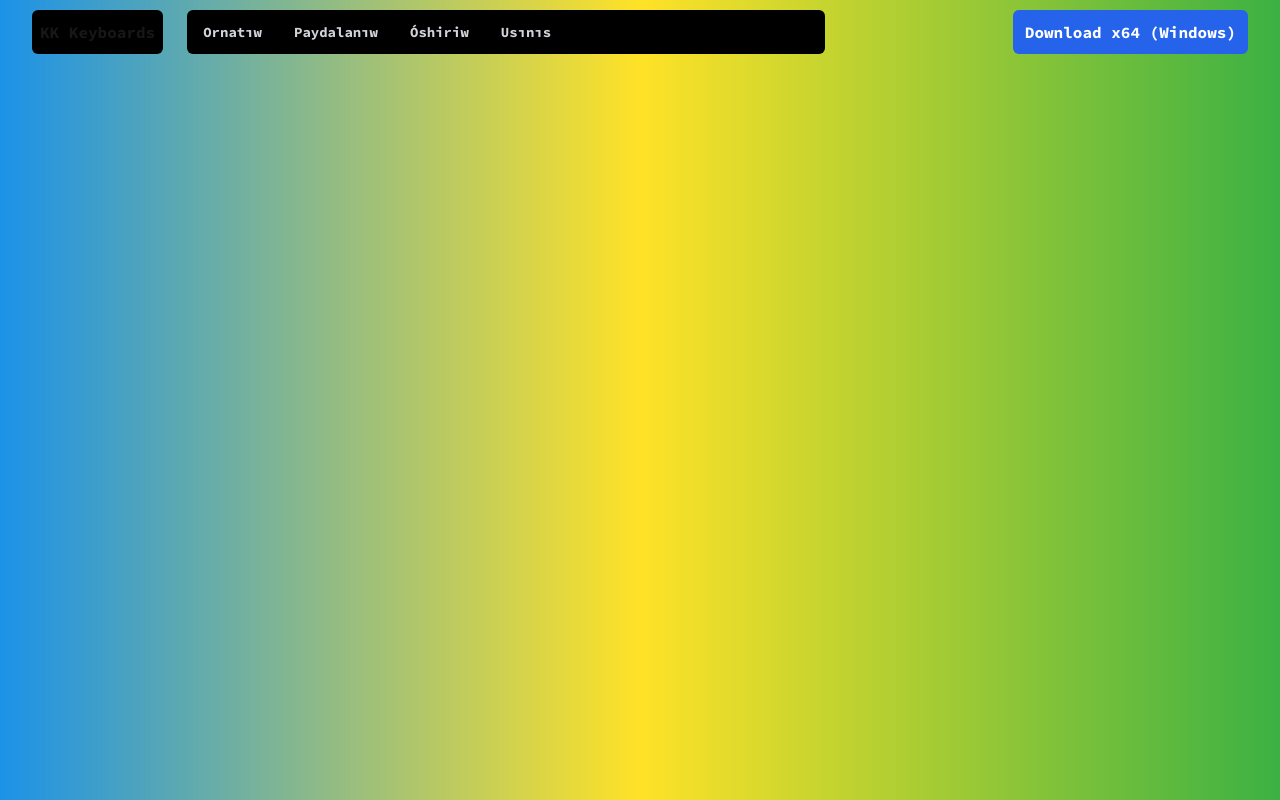
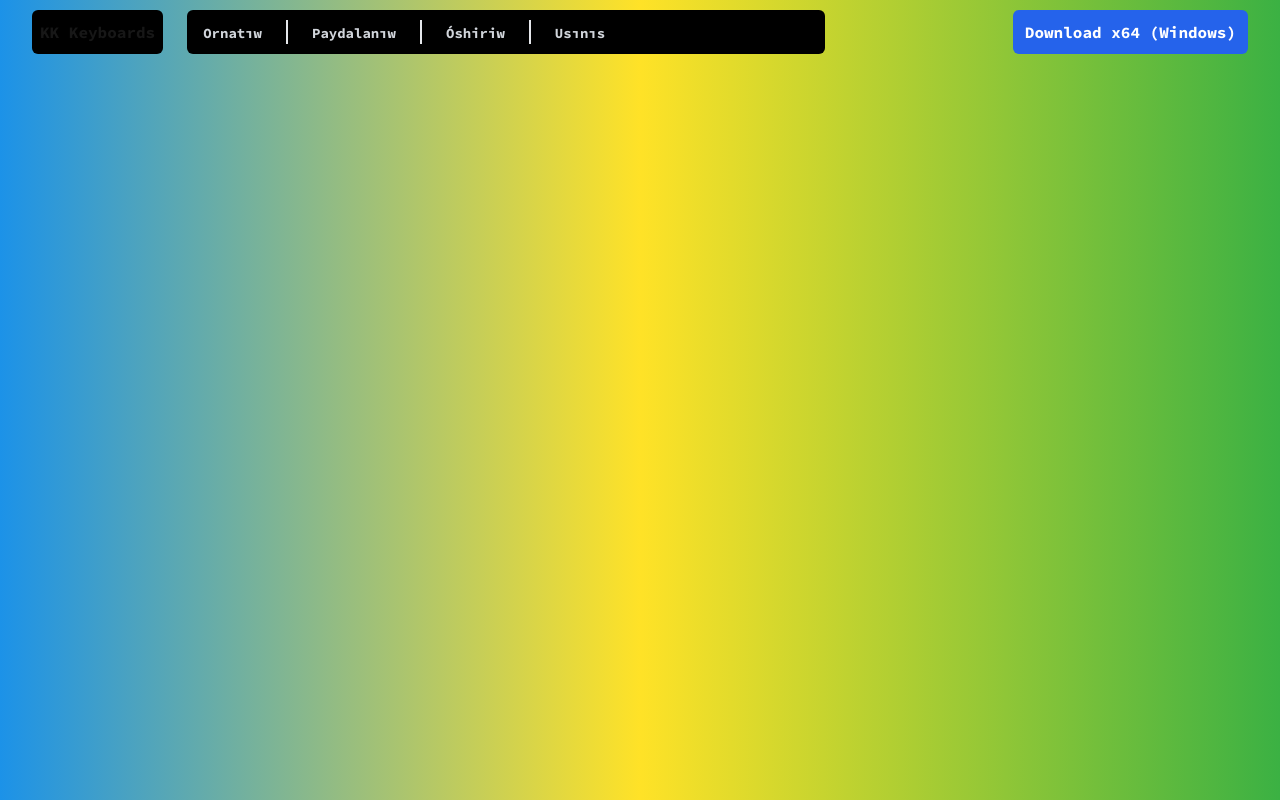
Before and after one commit to uabdirasul/qarakey, a Next.js app: page / in a window 1280 px wide. Built offline with nearby package versions, Linux system fonts and the light colour scheme.

Commit message:
add styles to navbar

```diff
--- a/components/LargeDeviceLinks.tsx
+++ b/components/LargeDeviceLinks.tsx
@@ -10,8 +10,8 @@ const LargeDeviceLinks = () => {
   return (
     <div className="flex items-center space-x-4">
       {LINKS.map((link) => (
+        <span key={link.name} className="border-r-2 pr-4 last:border-none">
           <Link
-          key={link.name}
             href={link.href}
             className={`${
               pathname === link.href
@@ -21,6 +21,7 @@ const LargeDeviceLinks = () => {
           >
             {link.name}
           </Link>
+        </span>
       ))}
     </div>
   );
--- a/components/Navbar.tsx
+++ b/components/Navbar.tsx
@@ -65,7 +65,7 @@ const Navbar = () => {
                 <span>KK Keyboards</span>
               </Link>
             </div>
-            <div className="hidden sm:ml-6 sm:block bg-black py-2 px-2 rounded-md w-2/3">
+            <div className="hidden sm:ml-6 sm:block bg-black py-2.5 px-2 rounded-md w-2/3">
               <LargeDeviceLinks />
             </div>
           </div>
@@ -82,7 +82,7 @@ const Navbar = () => {
       </div>
 
       {open && (
-        <div className="sm:hidden " id="mobile-menu">
+        <div className="sm:hidden flex justify-center">
           <SmallDeviceLinks />
         </div>
       )}
--- a/components/SmallDeviceLinks.tsx
+++ b/components/SmallDeviceLinks.tsx
@@ -8,7 +8,7 @@ const SmallDeviceLinks = () => {
   const pathname = usePathname();
 
   return (
-    <div className="space-y-1 px-1 pb-3 pt-2 absolute top-13 left-0 w-full bg-black/40 backdrop-blur-lg rounded-lg">
+    <div className="space-y-1 px-1 pb-3 pt-2 absolute top-13 w-[97%] bg-black/40 backdrop-blur-lg rounded-lg">
       {LINKS.map((link) => (
         <Link
           key={link.name}
```
Lines whose indentation alone changed are shown as unchanged.
